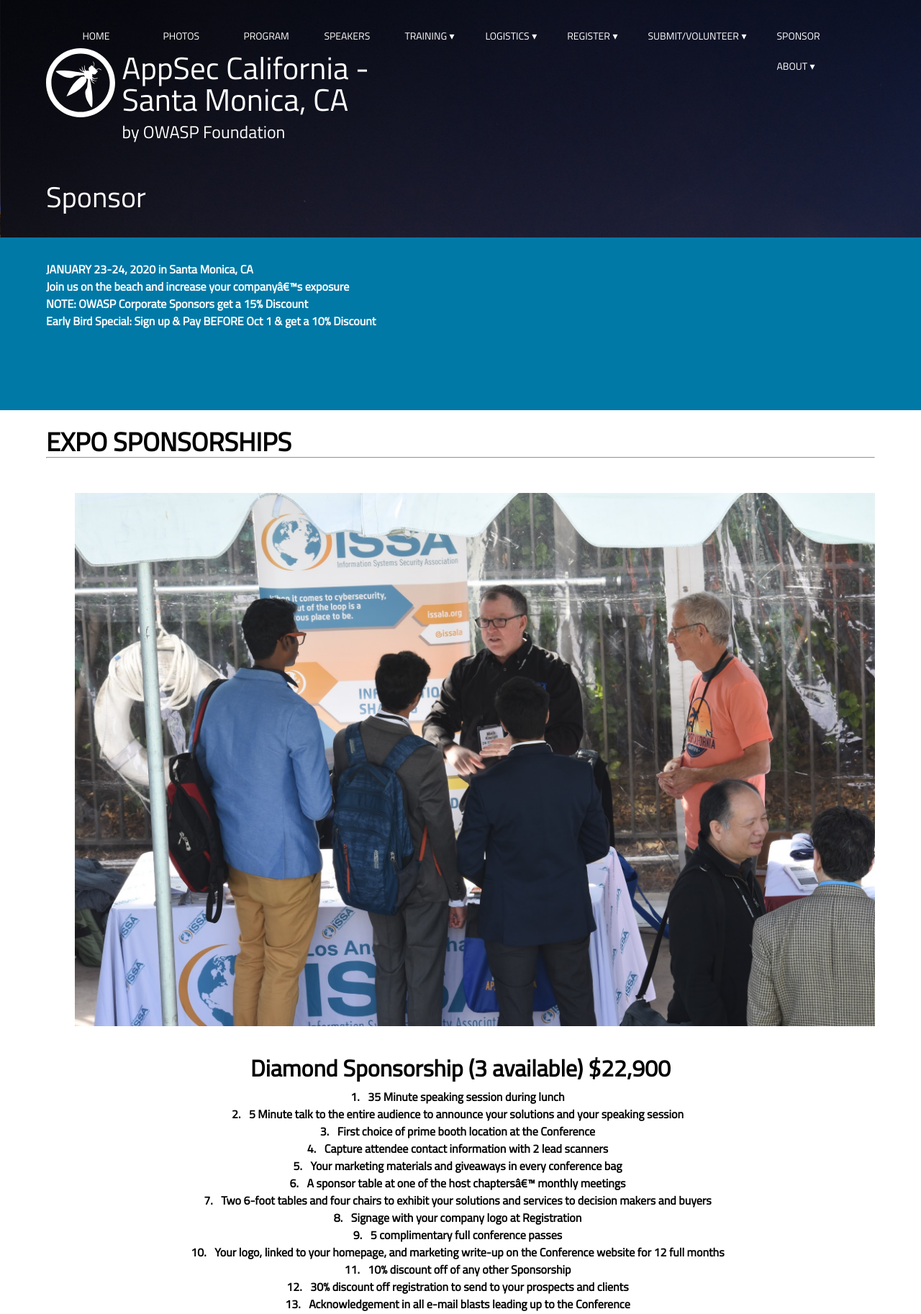
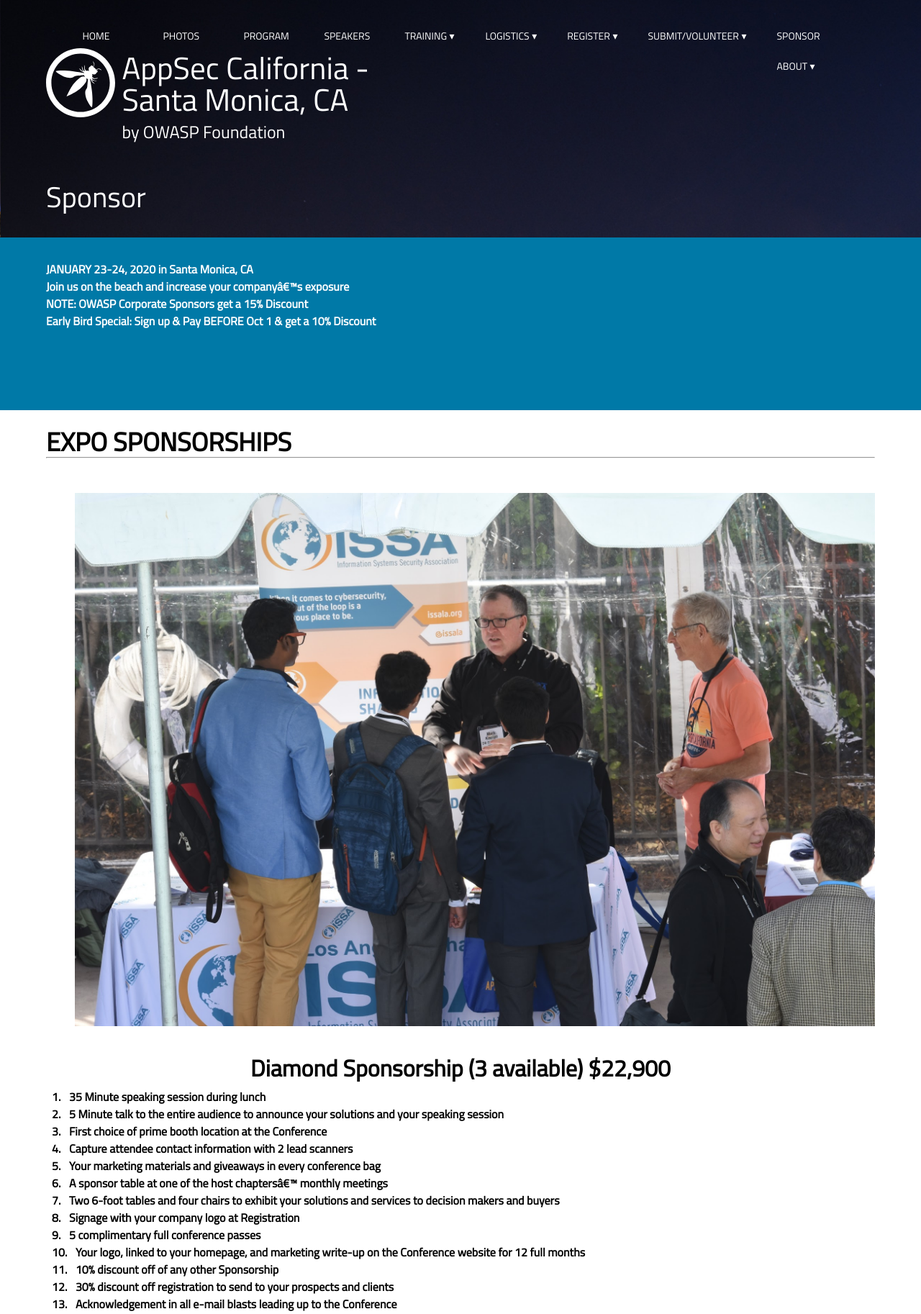
Before and after one commit to OWASP/2020-appseccalifornia, a Jekyll site: the page built from sponsors/index.html, in a window 1280 px wide. Shown: the top 1826 px of the page at 72% size. Built offline with Jekyll 4.4.1, drawn with Linux system fonts in a browser that asks for light colours; some web fonts are replaced; comment, search, counter and statistics services are not loaded.

```diff
--- a/sponsors/index.html
+++ b/sponsors/index.html
@@ -30,7 +30,7 @@
 <h2 align="center">Diamond Sponsorship (3 available) $22,900</h2>
 </div>
 <div align="center">
-<ol>
+<ol align="left">
 <li>35 Minute speaking session during lunch</li>
 <li>5 Minute talk to the entire audience to announce your solutions and your speaking session</li>
 <li>First choice of prime booth location at the Conference</li>
```
